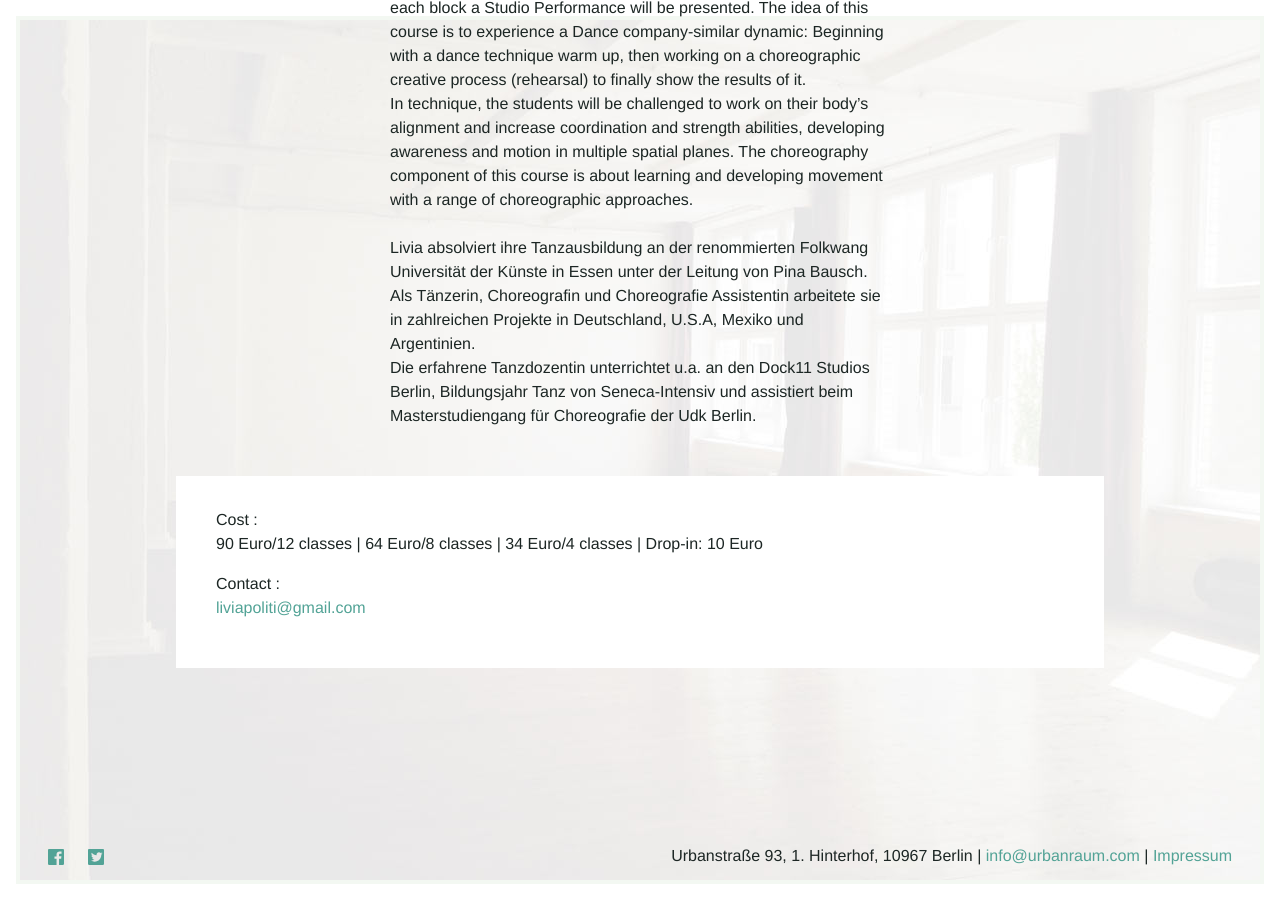
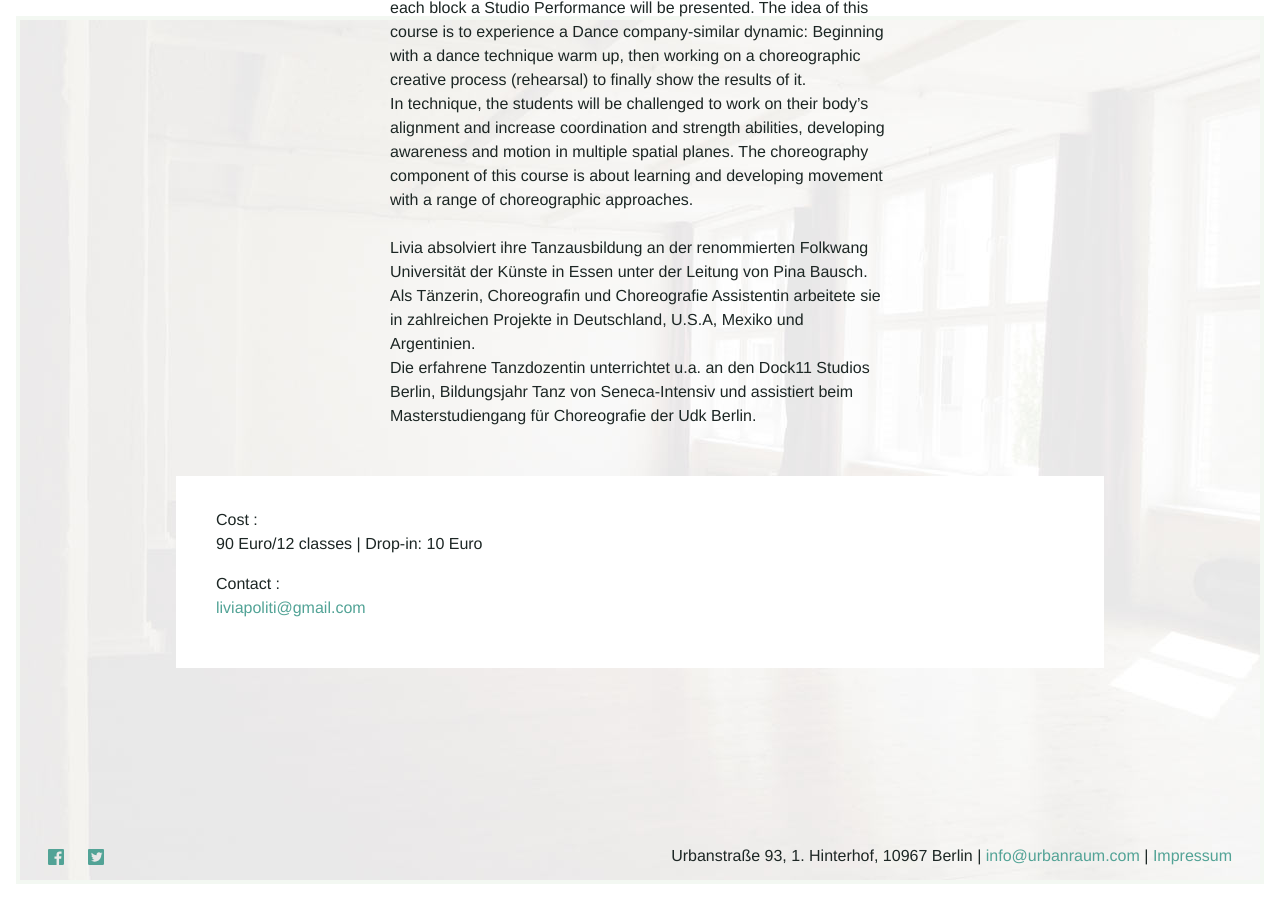
Before and after one commit to Kriesse/urbanraum, a Jekyll site: the page built from _classes/dance-company-lab.md, in a window 1280 px wide and 900 px high, scrolled down 690 px. Built offline with Jekyll 4.4.1, drawn with Linux system fonts in a browser that asks for light colours; nearby versions of some CDN libraries.

Commit message:
Update dance-company-lab.md
Preise

```diff
--- a/_classes/dance-company-lab.md
+++ b/_classes/dance-company-lab.md
@@ -8,9 +8,8 @@ type_de: "Wöchentlicher Kurs"
 level_en: "Advanced"
 level_de: "Fortgeschritten/Mittelstufe"
 
-price_en: "90 Euro/12 classes | 64 Euro/8 classes | 34 Euro/4 classes | Drop-in: 10 Euro"
-price_de: "90 Euro/12 Termine | 64 Euro/8 Termine |
-  34 Euro/4 Termine | Drop-in: 10 Euro"
+price_en: "90 Euro/12 classes | Drop-in: 10 Euro"
+price_de: "90 Euro/12 Termine | Drop-in: 10 Euro"
 
 weekday_en: "Thursday"
 weekday_de: "Donnerstag"
```
